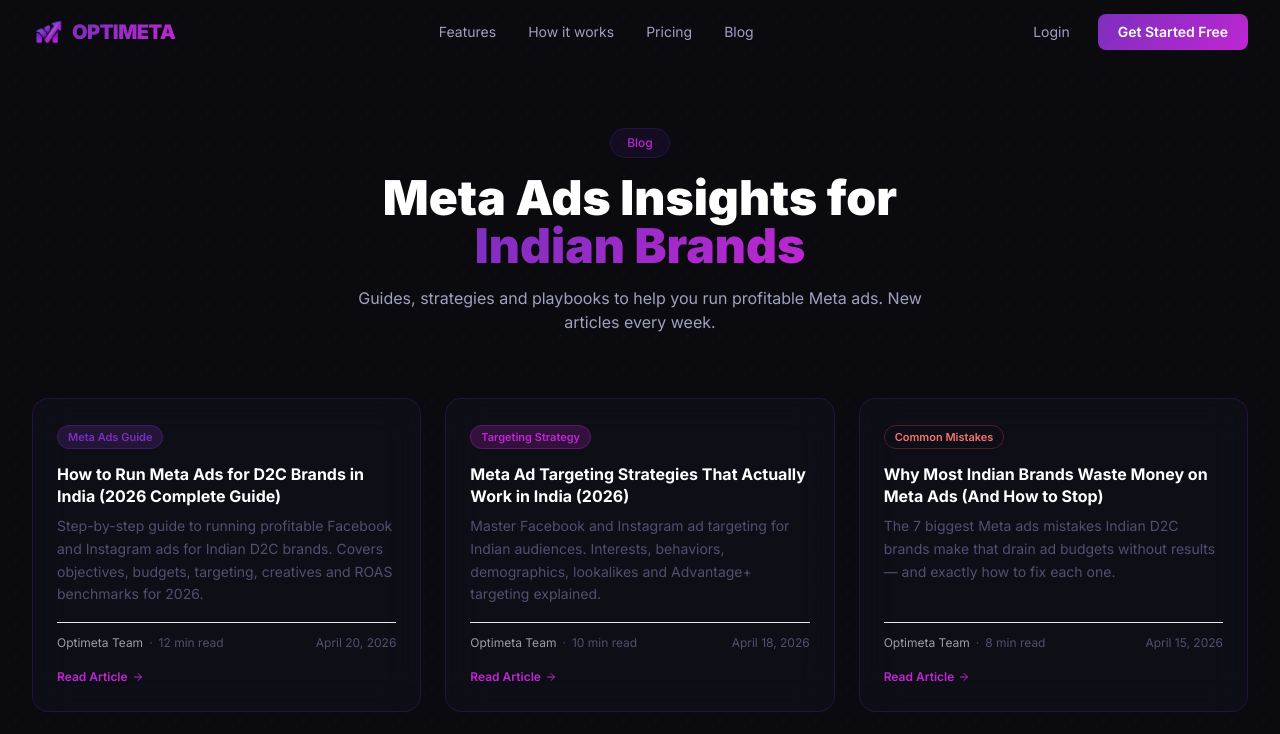
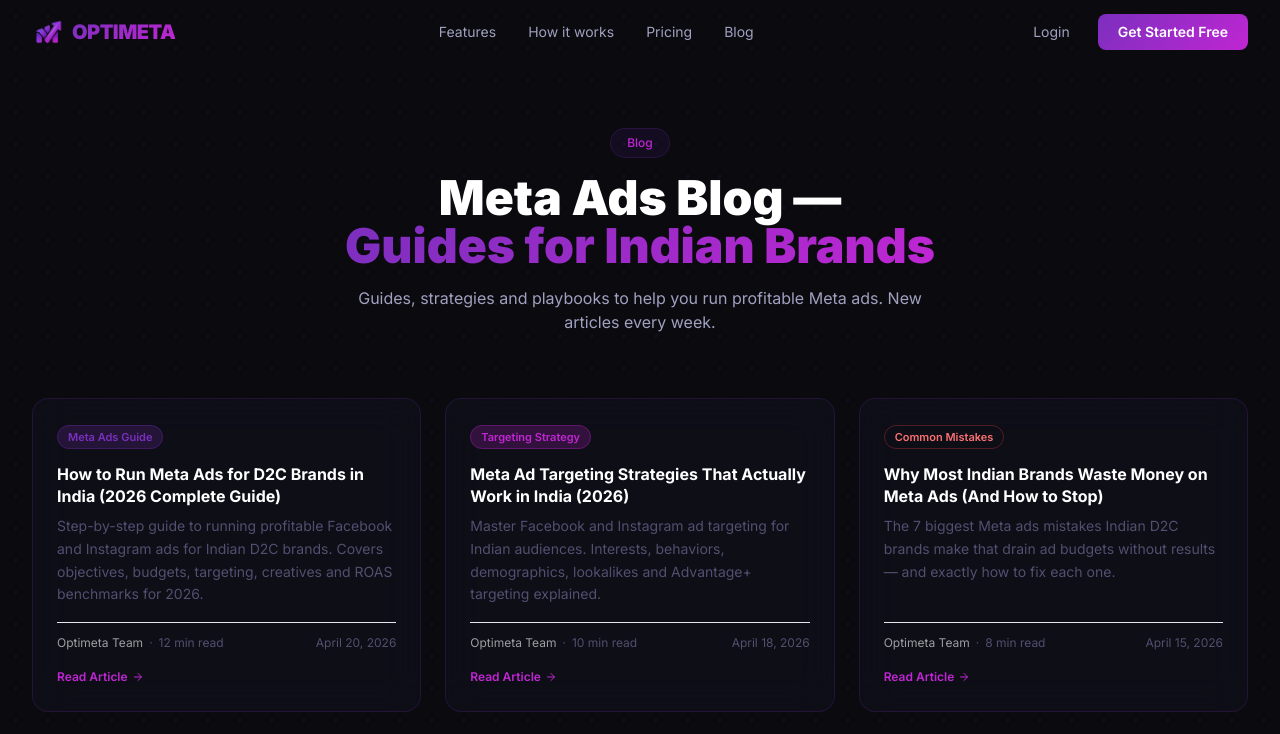
Before and after one commit to yashmarwal/Optimeta, a Next.js app in the folder frontend/: page /blog in a window 1280 px wide. Shown: the top 734 px of the page. Built offline with nearby package versions, Linux system fonts and the light colour scheme; no server answers.

Commit message:
Fix SEO: shorten all page titles to under 60 chars, add/fix H1 tags on pricing and blog

```diff
--- a/frontend/src/app/blog/[slug]/page.tsx
+++ b/frontend/src/app/blog/[slug]/page.tsx
@@ -17,8 +17,10 @@ export async function generateMetadata({
 }): Promise<Metadata> {
   const article = blogArticles.find((a) => a.slug === params.slug);
   if (!article) return {};
+  const truncatedTitle =
+    article.title.length > 55 ? article.title.substring(0, 52) + '...' : article.title;
   return {
-    title: article.metaTitle,
+    title: { absolute: truncatedTitle + ' | Optimeta' },
     description: article.metaDescription,
     keywords: article.keywords,
     openGraph: {
--- a/frontend/src/app/blog/page.tsx
+++ b/frontend/src/app/blog/page.tsx
@@ -6,7 +6,7 @@ import Footer from '@/components/landing/Footer';
 import { blogArticles, categoryColors } from '@/lib/blogData';
 
 export const metadata: Metadata = {
-  title: 'Blog — Meta Ads Guides for Indian Brands | Optimeta',
+  title: 'Blog — Meta Ads Guides India | Optimeta',
   description:
     'Expert guides on running profitable Meta ads in India. Targeting strategies, budget planning and creative tips for D2C brands.',
   alternates: {
@@ -38,9 +38,9 @@ export default function BlogPage() {
             Blog
           </div>
           <h1 className="text-4xl sm:text-5xl font-black text-white mb-4">
-            Meta Ads Insights for
+            Meta Ads Blog —
             <br />
-            <span className="gradient-text">Indian Brands</span>
+            <span className="gradient-text">Guides for Indian Brands</span>
           </h1>
           <p className="text-text-secondary max-w-xl mx-auto">
             Guides, strategies and playbooks to help you run profitable Meta ads. New articles
--- a/frontend/src/app/compare/page.tsx
+++ b/frontend/src/app/compare/page.tsx
@@ -5,7 +5,7 @@ import Navbar from '@/components/landing/Navbar';
 import Footer from '@/components/landing/Footer';
 
 export const metadata: Metadata = {
-  title: 'Optimeta vs ChatGPT vs Agency — Best Meta Ads Tool for Indian Brands',
+  title: 'Optimeta vs ChatGPT vs Agency | India',
   description:
     'Compare Optimeta with ChatGPT and marketing agencies for Meta ad campaign planning. See why Indian brands choose Optimeta.',
   alternates: {
@@ -13,7 +13,7 @@ export const metadata: Metadata = {
   },
   openGraph: {
     url: 'https://optimeta.tech/compare',
-    title: 'Optimeta vs ChatGPT vs Agency — Best Meta Ads Tool for Indian Brands',
+    title: 'Optimeta vs ChatGPT vs Agency | India',
     description:
       'Compare Optimeta with ChatGPT and marketing agencies for Meta ad campaign planning.',
     siteName: 'Optimeta',
--- a/frontend/src/app/layout.tsx
+++ b/frontend/src/app/layout.tsx
@@ -14,7 +14,7 @@ const inter = Inter({
 export const metadata: Metadata = {
   metadataBase: new URL('https://optimeta.tech'),
   title: {
-    default: 'Optimeta — AI Meta Ad Campaign Architect for Indian Brands',
+    default: 'Optimeta — AI Meta Ad Architect for India',
     template: '%s | Optimeta',
   },
   description:
@@ -55,7 +55,7 @@ export const metadata: Metadata = {
     locale: 'en_IN',
     url: 'https://optimeta.tech',
     siteName: 'Optimeta',
-    title: 'Optimeta — AI Meta Ad Campaign Architect for Indian Brands',
+    title: 'Optimeta — AI Meta Ad Architect for India',
     description:
       'Generate complete Meta ad campaign blueprints for your Indian brand in minutes. Targeting, budget, ad copies, creative direction — all included.',
     images: [
--- a/frontend/src/app/page.tsx
+++ b/frontend/src/app/page.tsx
@@ -13,7 +13,7 @@ import Footer from '@/components/landing/Footer';
 import Navbar from '@/components/landing/Navbar';
 
 export const metadata: Metadata = {
-  title: 'Optimeta — AI Meta Ad Campaign Architect for Indian Brands',
+  title: 'Optimeta — AI Meta Ad Architect for India',
   description:
     'Stop wasting money on Meta ads. Optimeta generates your complete Facebook and Instagram campaign blueprint in minutes. Free to start, no agency needed.',
   alternates: {
@@ -21,7 +21,7 @@ export const metadata: Metadata = {
   },
   openGraph: {
     url: 'https://optimeta.tech',
-    title: 'Optimeta — AI Meta Ad Campaign Architect for Indian Brands',
+    title: 'Optimeta — AI Meta Ad Architect for India',
     description:
       'Stop wasting money on random Meta ads. Generate your complete Meta ad campaign blueprint in minutes.',
     siteName: 'Optimeta',
--- a/frontend/src/app/pricing/page.tsx
+++ b/frontend/src/app/pricing/page.tsx
@@ -6,7 +6,7 @@ import FinalCTA from '@/components/landing/FinalCTA';
 import Footer from '@/components/landing/Footer';
 
 export const metadata: Metadata = {
-  title: 'Pricing — Optimeta Meta Ads Campaign Planner India',
+  title: 'Pricing — Optimeta Meta Ads Planner',
   description: 'Start free or upgrade to Pro at ₹499/month. Get your complete Meta ad campaign blueprint for Indian D2C brands in 15 seconds. No agencies, no long waits.',
   alternates: {
     canonical: 'https://optimeta.tech/pricing',
@@ -42,6 +42,12 @@ export default function PricingPage() {
     <main className="min-h-screen bg-bg-dark dot-grid">
       <Navbar />
       <div className="pt-24">
+        <div className="text-center pt-8 pb-2 px-4">
+          <h1 className="text-4xl sm:text-5xl font-black text-white">
+            Optimeta Pricing —{' '}
+            <span className="gradient-text">Meta Ads Plans for Indian Brands</span>
+          </h1>
+        </div>
         <PricingSection />
 
         {/* Comparison table */}
```
